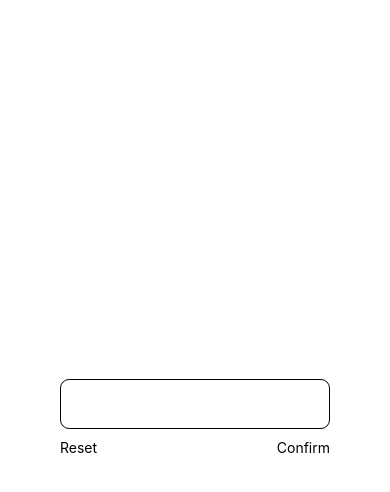
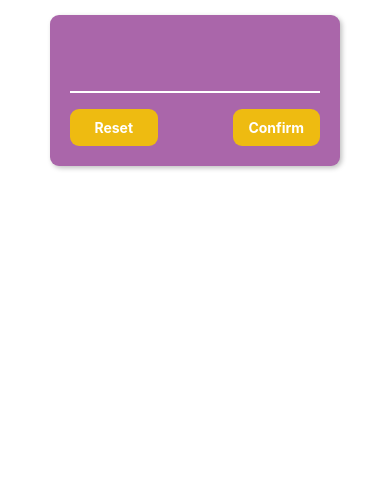
Before and after one commit to manuelaag99/Guess-the-Number, a React Native app: screen / in a window 390 px wide. Shown: the top 492 px of the page. Built offline with nearby package versions, Linux system fonts and the light colour scheme.

Commit message:
initial styling for initial screen

```diff
--- /dev/null
+++ b/components/PrimaryButton.jsx
@@ -0,0 +1,11 @@
+import { Pressable, Text } from "react-native"
+
+export default function PrimaryButton ({ children }) {
+    return (
+        <Pressable android_ripple={{ color: "#f82" }} style={{ backgroundColor: "#eb1", width: "35%", justifyContent: "center", paddingVertical: 10, borderRadius: 9, elevation: 10 }}>
+            <Text style={{ width: "100%", textAlign: "center", color: "#fff", fontWeight: "bold" }}>
+                {children}
+            </Text>
+        </Pressable>
+    )
+}
--- a/screens/InitialGameScreen.js
+++ b/screens/InitialGameScreen.js
@@ -1,21 +1,31 @@
-import { Pressable, Text, TextInput, View } from "react-native";
+import { Pressable, StyleSheet, Text, TextInput, View } from "react-native";
+import PrimaryButton from "../components/PrimaryButton";
 
 export default function InitialGameScreen () {
     return (
-        <View style={{ flex: 1, alignItems: "center", justifyContent: "center", paddingHorizontal: 60  }}>
-            <TextInput style={{ width: "100%", height: 50, borderColor: "black", borderWidth: 1, borderRadius: 9 }} />
-            <View style={{ justifyContent: "space-between", flexDirection: "row", width: "100%", marginVertical: 10 }}>
-                <Pressable>
-                    <Text>
-                        Reset
-                    </Text>
-                </Pressable>
-                <Pressable>
-                    <Text>
-                        Confirm
-                    </Text>
-                </Pressable>
+        <View style={{ alignItems: "center", justifyContent: "center", marginHorizontal: 50, backgroundColor: "#a6a", marginVertical: 15, padding: 20, borderRadius: 9, elevation: 5, shadowColor: "#000", shadowOffset: { width: 2, height: 2 }, shadowRadius: 5, shadowOpacity: 0.25 }}>
+            <TextInput inputMode="numeric" style={styles.textInput} />
+            <View style={{ justifyContent: "space-between", flexDirection: "row", width: "100%", marginTop: 10 }}>
+                <PrimaryButton>
+                    Reset
+                </PrimaryButton>
+                <PrimaryButton>
+                    Confirm
+                </PrimaryButton>
             </View>
         </View>
     )
 }
+
+const styles = StyleSheet.create({
+    textInput: {
+        width: "100%",
+        borderBottomWidth: 2,
+        borderBottomColor: "#fff",
+        padding: 6,
+        fontSize: 36,
+        color: "#fff",
+        fontWeight: "bold",
+        marginBottom: 6
+    }
+})
```
